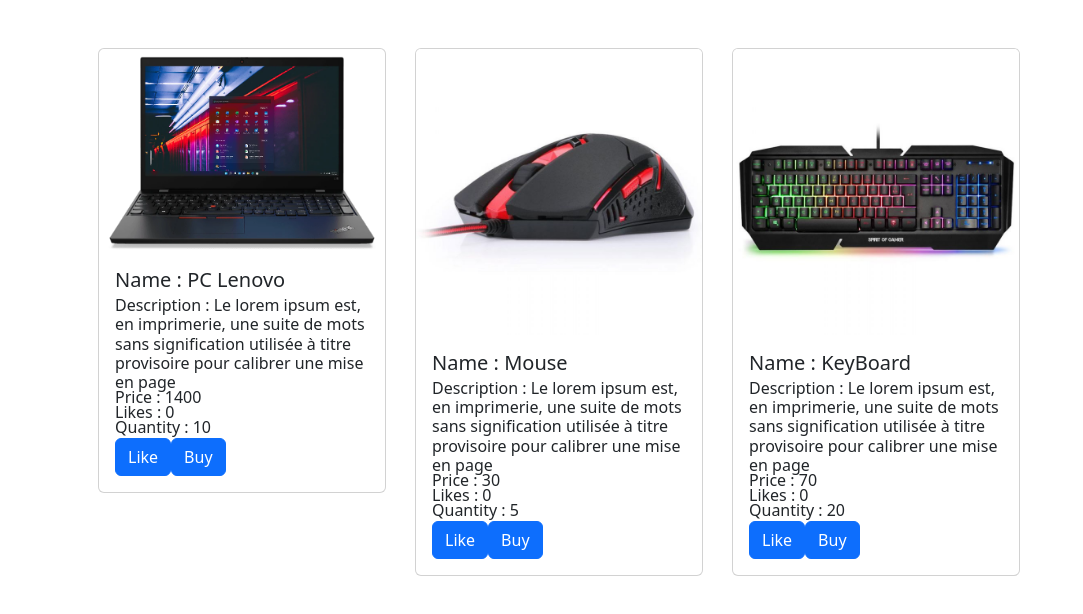
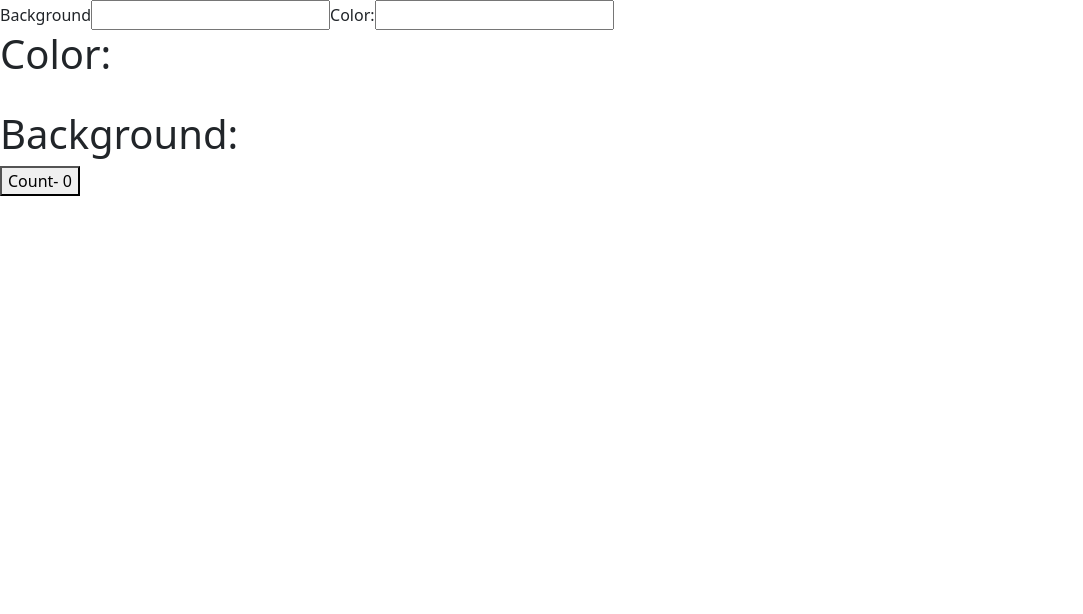
Before and after one commit to CRA2-4TWIN8-2022-2023/workshop2--controle-continue-yosra-mekaoui, a React (Create React App) app: page / in a window 1280 px wide. Shown: the top 614 px of the page, without its empty margins (0-1083 px from the left). Built offline with nearby package versions, Linux system fonts and the light colour scheme.

Commit message:
commit_Hooks1

```diff
--- a/src/App.js
+++ b/src/App.js
@@ -3,6 +3,7 @@
 import ComposantClass from './components/ComposantClass';
 import ComposantFunct from './components/ComposantFunct';
 import Products from './components/Products';
+import FunctUseState from './component/hooks';
 const option = (
   <ol>
     <li>Twin</li>
@@ -34,8 +35,9 @@
 function App() {
   return (
 
+    <FunctUseState></FunctUseState>
 
-    <Products/>
+    //<Products/>
      /* { <header className="App-header">
         <img src={logo} className="App-logo" alt="logo" />
         <p>
--- a/src/component/hooks.js
+++ b/src/component/hooks.js
@@ -1,9 +1,30 @@
-import React from "react";
-import React, { useState } from 'react';
+import React, { useState, useEffect } from 'react';
 function FunctUseState() {
 
     const [count, setCount] = useState(0);
-    return <div>FunctUseState</div>;
+    const [{color,background},setColor]=useState({})
+    useEffect(() => {
+        console.log("did mount");
+    },[])
+    useEffect(() => {
+        console.log("count update");
+    },[count])
+    useEffect(() => {
+        console.log("some changes");
+    })
+    return <div>Background
+        <input type="text" onChange={(e) => setColor((current) => ({...current,background: e.target.value}))}/>
+        Color:
+        <input type="text" onChange={(e) => setColor((current) => ({...current,color: e.target.value}))}/>
+
+        <h1>Color: {color}</h1><br/>
+        <h1>Background: {background}</h1>
+        <button onClick={()=> setCount(count + 1)}>Count- { count}
+          </button>
+      { /* <button onClick={(prevCount)=> setCount(prevCount + 1)}>Count- { count}
+          </button>*/}
+
+        </div>;
 }
 
 export default FunctUseState;
```
